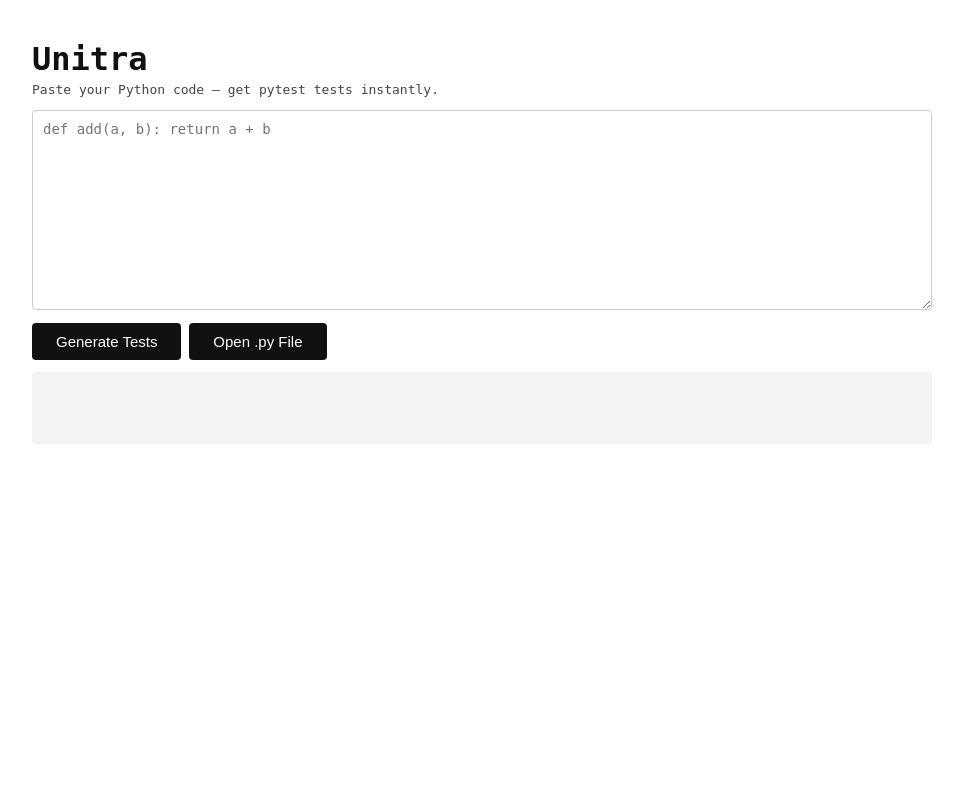
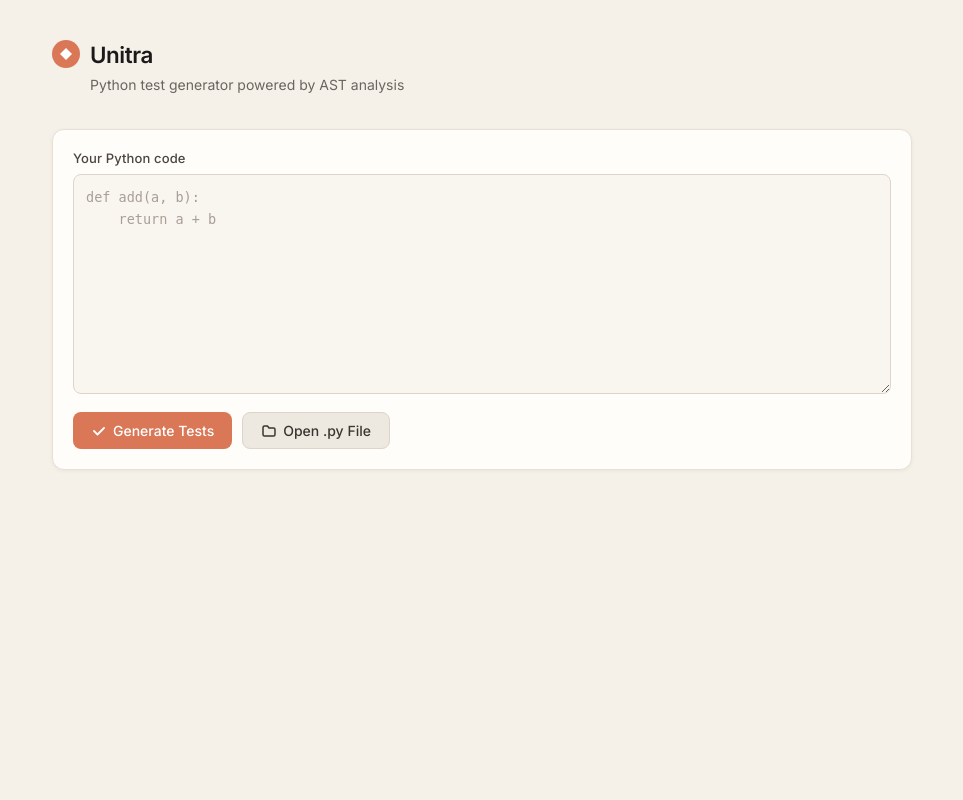
Before and after one commit to Yaroslav-K-V/Unitra, a Flask app: page / in a window 1280 px wide. Shown: the whole page, without its empty margins (158-1121 px from the left). Run offline with Flask 3, Linux system fonts and the light colour scheme.

Commit message:
Revamp UI, add error handling
Redesign frontend layout and styles.
Add server-side SyntaxError handling in app.py to return a JSON error with HTTP 400.

```diff
--- a/app.py
+++ b/app.py
@@ -17,7 +17,10 @@ def index():
 def generate():
     data = request.get_json()
     source_code = data.get("code", "")
-    functions = parse_functions(source_code)
+    try:
+        functions = parse_functions(source_code)
+    except SyntaxError as e:
+        return jsonify({"error": f"SyntaxError: {e.msg} (line {e.lineno})"}), 400
     test_code = generate_test_module(functions)
     return jsonify({
         "test_code": test_code,
--- a/requirements.txt
+++ b/requirements.txt
@@ -1,2 +1,5 @@
 Flask
 pytest
+pywebview
+pythonnet
+cefpython3
--- a/src/api.py
+++ b/src/api.py
@@ -4,7 +4,7 @@ import webview
 class Api:
     def open_file(self):
         result = webview.windows[0].create_file_dialog(
-            webview.OPEN_DIALOG,
+            webview.FileDialog.OPEN,
             file_types=("Python files (*.py)", "All files (*.*)")
         )
         if not result:
--- a/static/main.js
+++ b/static/main.js
@@ -1,3 +1,13 @@
+document.getElementById("code").addEventListener("keydown", function (e) {
+    if (e.key === "Tab") {
+        e.preventDefault();
+        const start = this.selectionStart;
+        const end = this.selectionEnd;
+        this.value = this.value.substring(0, start) + "    " + this.value.substring(end);
+        this.selectionStart = this.selectionEnd = start + 4;
+    }
+});
+
 async function openFile() {
     const code = await pywebview.api.open_file();
     if (code) {
@@ -16,6 +26,20 @@ async function generate() {
     });
 
     const data = await res.json();
-    document.getElementById("output").textContent = data.test_code;
-    document.getElementById("meta").textContent = `Functions found: ${data.functions_found}`;
+    const section = document.getElementById("result-section");
+    const output = document.getElementById("output");
+    const meta = document.getElementById("meta");
+
+    section.classList.remove("hidden");
+
+    if (data.error) {
+        output.textContent = data.error;
+        output.classList.add("error");
+        meta.textContent = "";
+        return;
+    }
+
+    output.classList.remove("error");
+    output.textContent = data.test_code;
+    meta.textContent = `${data.functions_found} function${data.functions_found !== 1 ? "s" : ""} found`;
 }
--- a/static/style.css
+++ b/static/style.css
@@ -1,52 +1,162 @@
+*, *::before, *::after { box-sizing: border-box; margin: 0; padding: 0; }
+
 body {
-    font-family: monospace;
-    max-width: 900px;
-    margin: 40px auto;
-    padding: 0 20px;
-    background: #fff;
-    color: #111;
+    font-family: 'Inter', -apple-system, BlinkMacSystemFont, sans-serif;
+    background: #f5f0e8;
+    color: #1a1a1a;
+    min-height: 100vh;
+    padding: 40px 20px;
 }
 
-h1 { font-size: 2rem; margin-bottom: 4px; }
-p { margin-top: 0; color: #444; }
+.container {
+    max-width: 860px;
+    margin: 0 auto;
+}
+
+/* Header */
+header {
+    margin-bottom: 36px;
+}
+
+.logo {
+    display: flex;
+    align-items: center;
+    gap: 10px;
+    margin-bottom: 8px;
+}
+
+.logo-text {
+    font-size: 1.4rem;
+    font-weight: 600;
+    color: #1a1a1a;
+    letter-spacing: -0.02em;
+}
+
+.subtitle {
+    font-size: 14px;
+    color: #6b6560;
+    margin-left: 38px;
+}
+
+/* Labels */
+.section-label {
+    display: block;
+    font-size: 13px;
+    font-weight: 500;
+    color: #4a4540;
+    margin-bottom: 8px;
+    letter-spacing: 0.01em;
+}
+
+/* Input section */
+.input-section {
+    background: #fffdf9;
+    border: 1px solid #e8e0d4;
+    border-radius: 12px;
+    padding: 20px;
+    box-shadow: 0 1px 4px rgba(0,0,0,0.05);
+}
 
 textarea {
     width: 100%;
-    height: 200px;
-    font-family: monospace;
-    font-size: 14px;
-    padding: 10px;
-    box-sizing: border-box;
-    border: 1px solid #ccc;
-    border-radius: 4px;
+    height: 220px;
+    font-family: 'JetBrains Mono', 'Fira Code', 'Cascadia Code', monospace;
+    font-size: 13.5px;
+    padding: 12px;
+    background: #f9f5ef;
+    border: 1px solid #ddd5c8;
+    border-radius: 8px;
+    resize: vertical;
+    color: #1a1a1a;
+    line-height: 1.6;
+    outline: none;
+    transition: border-color 0.15s;
+}
+
+textarea:focus {
+    border-color: #d97757;
+}
+
+textarea::placeholder { color: #a89f96; }
+
+/* Buttons */
+.actions {
+    display: flex;
+    gap: 10px;
+    margin-top: 14px;
 }
 
 button {
-    margin-top: 10px;
-    padding: 10px 24px;
-    font-size: 15px;
+    display: inline-flex;
+    align-items: center;
+    gap: 6px;
+    font-family: inherit;
+    font-size: 14px;
+    font-weight: 500;
+    padding: 9px 18px;
+    border-radius: 8px;
+    border: none;
     cursor: pointer;
-    background: #111;
-    color: #fff;
-    border: none;
-    border-radius: 4px;
+    transition: background 0.15s, transform 0.1s;
 }
 
-button:hover { background: #333; }
+button:active { transform: scale(0.98); }
 
-#meta {
-    margin-top: 10px;
-    color: #555;
-    font-size: 13px;
+.btn-primary {
+    background: #d97757;
+    color: #fff;
 }
 
-#output {
-    margin-top: 12px;
-    background: #f4f4f4;
+.btn-primary:hover { background: #c96a49; }
+
+.btn-secondary {
+    background: #ede8e0;
+    color: #3a3530;
+    border: 1px solid #ddd5c8;
+}
+
+.btn-secondary:hover { background: #e0d9d0; }
+
+/* Result section */
+.result-section {
+    margin-top: 24px;
+    background: #fffdf9;
+    border: 1px solid #e8e0d4;
+    border-radius: 12px;
+    padding: 20px;
+    box-shadow: 0 1px 4px rgba(0,0,0,0.05);
+}
+
+.result-section.hidden { display: none; }
+
+.result-header {
+    display: flex;
+    align-items: center;
+    justify-content: space-between;
+    margin-bottom: 12px;
+}
+
+.meta-badge {
+    font-size: 12px;
+    font-weight: 500;
+    background: #f0ebe2;
+    color: #6b6560;
+    padding: 3px 10px;
+    border-radius: 20px;
+    border: 1px solid #ddd5c8;
+}
+
+.output {
+    font-family: 'JetBrains Mono', 'Fira Code', monospace;
+    font-size: 13px;
+    background: #f4ede3;
+    border: 1px solid #ddd5c8;
+    border-radius: 8px;
     padding: 16px;
     white-space: pre;
     overflow-x: auto;
-    border-radius: 4px;
-    font-size: 13px;
-    min-height: 40px;
+    line-height: 1.65;
+    color: #2a2520;
 }
+
+.output.error { color: #b94040; background: #fdf0f0; border-color: #e8c8c8; }
--- a/templates/index.html
+++ b/templates/index.html
@@ -3,19 +3,53 @@
 <head>
     <meta charset="UTF-8">
     <title>Unitra — Test Generator</title>
+    <link rel="preconnect" href="https://fonts.googleapis.com">
+    <link rel="preconnect" href="https://fonts.gstatic.com" crossorigin>
+    <link href="https://fonts.googleapis.com/css2?family=Inter:wght@400;500;600&display=swap" rel="stylesheet">
     <link rel="stylesheet" href="/static/style.css">
 </head>
 <body>
-    <h1>Unitra</h1>
-    <p>Paste your Python code — get pytest tests instantly.</p>
+    <div class="container">
+        <header>
+            <div class="logo">
+                <svg width="28" height="28" viewBox="0 0 28 28" fill="none">
+                    <circle cx="14" cy="14" r="14" fill="#d97757"/>
+                    <path d="M8 14 L14 8 L20 14 L14 20 Z" fill="white"/>
+                </svg>
+                <span class="logo-text">Unitra</span>
+            </div>
+            <p class="subtitle">Python test generator powered by AST analysis</p>
+        </header>
 
-    <textarea id="code" placeholder="def add(a, b): return a + b"></textarea>
-    <br>
-    <button onclick="generate()">Generate Tests</button>
-    <button onclick="openFile()">Open .py File</button>
+        <main>
+            <div class="input-section">
+                <label class="section-label">Your Python code</label>
+                <textarea id="code" placeholder="def add(a, b):&#10;    return a + b"></textarea>
+                <div class="actions">
+                    <button class="btn-primary" onclick="generate()">
+                        <svg width="16" height="16" viewBox="0 0 16 16" fill="none">
+                            <path d="M3 8L6.5 11.5L13 5" stroke="white" stroke-width="1.8" stroke-linecap="round" stroke-linejoin="round"/>
+                        </svg>
+                        Generate Tests
+                    </button>
+                    <button class="btn-secondary" onclick="openFile()">
+                        <svg width="16" height="16" viewBox="0 0 16 16" fill="none">
+                            <path d="M2 4.5C2 3.67 2.67 3 3.5 3H6.5L8 5H12.5C13.33 5 14 5.67 14 6.5V11.5C14 12.33 13.33 13 12.5 13H3.5C2.67 13 2 12.33 2 11.5V4.5Z" stroke="currentColor" stroke-width="1.5" stroke-linejoin="round"/>
+                        </svg>
+                        Open .py File
+                    </button>
+                </div>
+            </div>
 
-    <div id="meta"></div>
-    <div id="output"></div>
+            <div id="result-section" class="result-section hidden">
+                <div class="result-header">
+                    <label class="section-label">Generated tests</label>
+                    <span id="meta" class="meta-badge"></span>
+                </div>
+                <div id="output" class="output"></div>
+            </div>
+        </main>
+    </div>
 
     <script src="/static/main.js"></script>
 </body>
```
Also changed, not shown: 1 other file.
